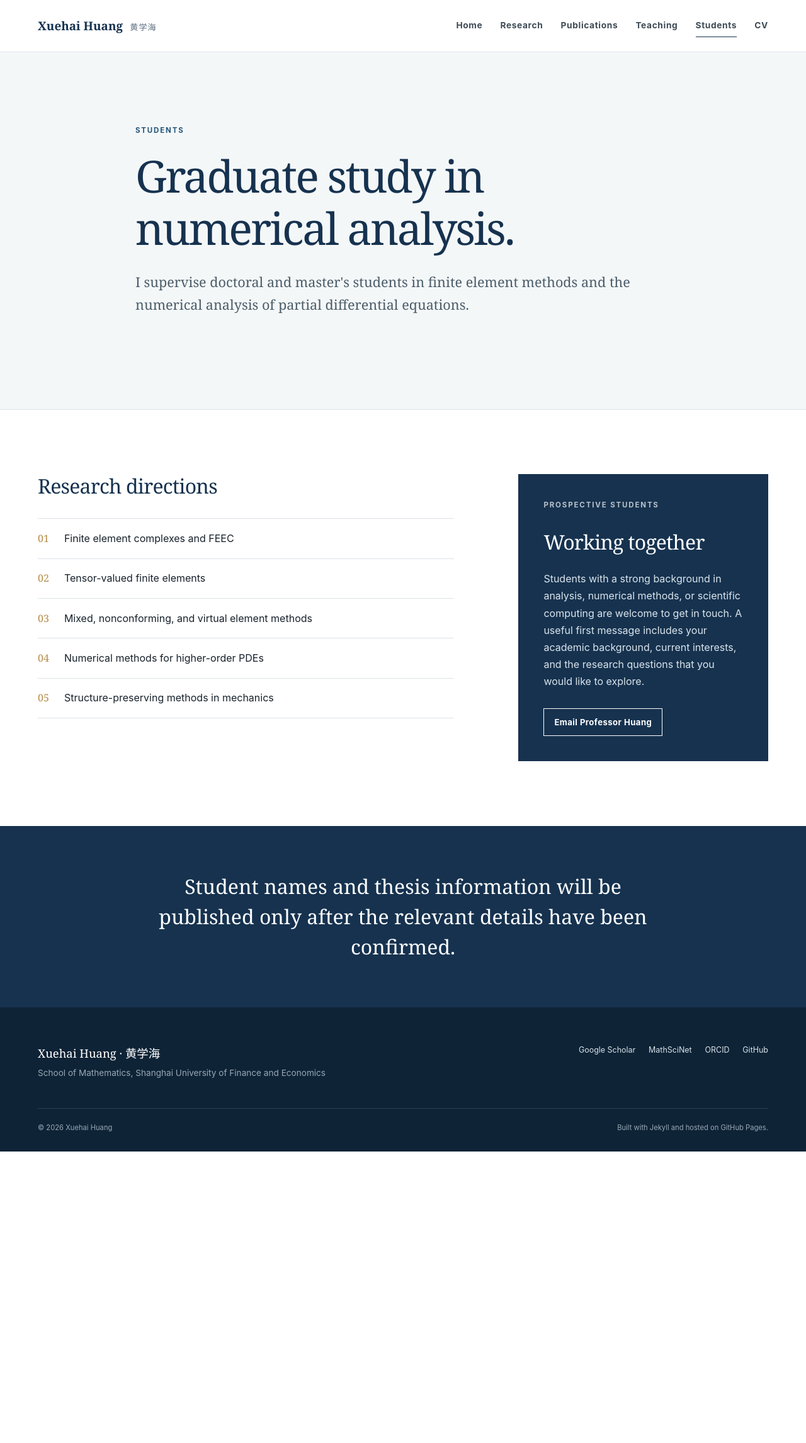
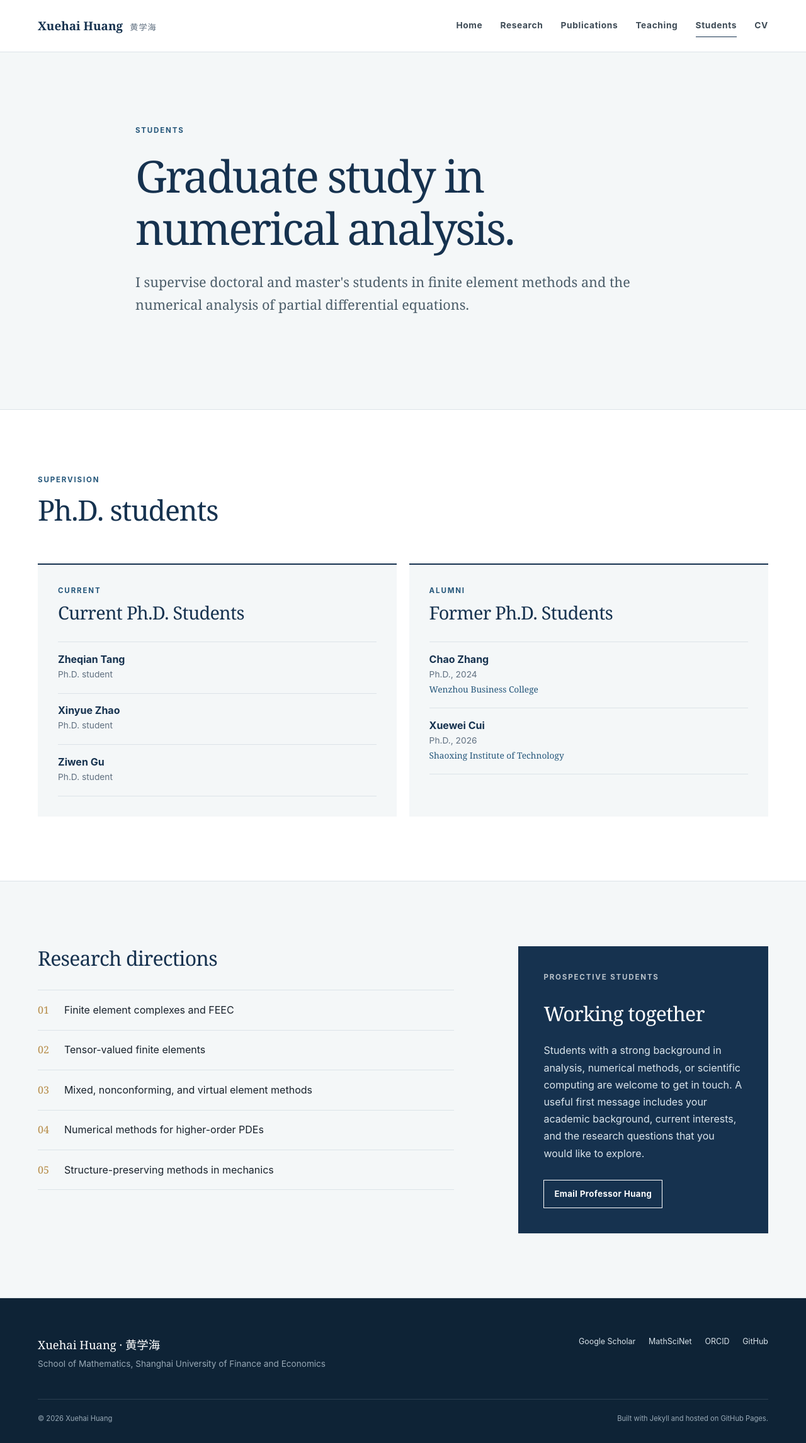
Before and after one commit to xuehaihuang/xuehaihuang.github.io, a Jekyll site: the page built from students.md, in a window 1280 px wide. Shown: the whole page at 63% size. Built offline with Jekyll 4.4.1, drawn with Linux system fonts in a browser that asks for light colours; before the commit the page ends 1829 px from its top, so only the background shows below that.

Commit message:
Add current and former PhD students

```diff
--- a/assets/css/main.css
+++ b/assets/css/main.css
@@ -621,6 +621,54 @@ h3 {
   font-size: 2rem;
 }
 
+.student-roster {
+  display: grid;
+  grid-template-columns: repeat(2, minmax(0, 1fr));
+  gap: 1.2rem;
+}
+
+.student-group {
+  border-top: 2px solid var(--navy);
+  padding: 2rem;
+  background: var(--wash);
+}
+
+.student-group .card-kicker {
+  margin-bottom: 0.5rem;
+}
+
+.student-group > h2 {
+  margin-bottom: 1.8rem;
+  font-size: 1.8rem;
+}
+
+.student-entries {
+  border-top: 1px solid var(--line);
+}
+
+.student-entry {
+  padding: 1.1rem 0;
+  border-bottom: 1px solid var(--line);
+}
+
+.student-entry h3 {
+  margin-bottom: 0.2rem;
+  font-family: var(--sans);
+  font-size: 1rem;
+  font-weight: 750;
+}
+
+.student-entry p {
+  margin-bottom: 0;
+  color: var(--muted);
+  font-size: 0.86rem;
+}
+
+.student-entry .student-position {
+  color: var(--blue);
+  font-family: var(--serif);
+}
+
 .line-list {
   margin: 2rem 0 0;
   padding: 0;
@@ -836,6 +884,10 @@ h3 {
   .students-grid {
     grid-template-columns: 1fr;
   }
+
+  .student-roster {
+    grid-template-columns: 1fr;
+  }
 }
 
 @media (max-width: 760px) {
--- a/students.md
+++ b/students.md
@@ -14,6 +14,41 @@ permalink: /students/
 </header>
 
 <section class="section">
+  <div class="container">
+    <div class="section-heading">
+      <div><p class="eyebrow">Supervision</p><h2>Ph.D. students</h2></div>
+    </div>
+    <div class="student-roster">
+      <section class="student-group">
+        <p class="card-kicker">Current</p>
+        <h2>Current Ph.D. Students</h2>
+        <div class="student-entries">
+          <article class="student-entry"><h3>Zheqian Tang</h3><p>Ph.D. student</p></article>
+          <article class="student-entry"><h3>Xinyue Zhao</h3><p>Ph.D. student</p></article>
+          <article class="student-entry"><h3>Ziwen Gu</h3><p>Ph.D. student</p></article>
+        </div>
+      </section>
+      <section class="student-group">
+        <p class="card-kicker">Alumni</p>
+        <h2>Former Ph.D. Students</h2>
+        <div class="student-entries">
+          <article class="student-entry">
+            <h3>Chao Zhang</h3>
+            <p>Ph.D., 2024</p>
+            <p class="student-position">Wenzhou Business College</p>
+          </article>
+          <article class="student-entry">
+            <h3>Xuewei Cui</h3>
+            <p>Ph.D., 2026</p>
+            <p class="student-position">Shaoxing Institute of Technology</p>
+          </article>
+        </div>
+      </section>
+    </div>
+  </div>
+</section>
+
+<section class="section section-tinted">
   <div class="container students-grid">
     <div>
       <h2>Research directions</h2>
@@ -33,9 +68,3 @@ permalink: /students/
     </aside>
   </div>
 </section>
-
-<section class="statement-band">
-  <div class="container narrow">
-    <p>Student names and thesis information will be published only after the relevant details have been confirmed.</p>
-  </div>
-</section>
```
